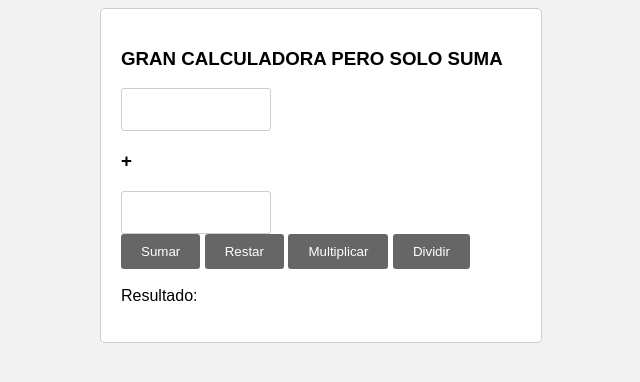
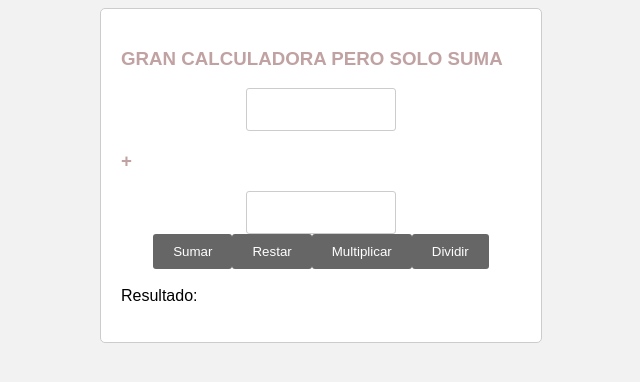
Before and after one commit to urbanoURN/pinilla, a plain HTML site: page html.html in a window 1280 px wide. Shown: the whole page, without its empty margins (319-959 px from the left). Drawn offline with Linux system fonts and the light colour scheme.

Commit message:
cambio css final

```diff
--- a/css.css
+++ b/css.css
@@ -2,6 +2,11 @@
 body {
     background-color: #f2f2f2;
     font-family: Arial, sans-serif;
+}
+
+
+h3 {
+    color: #c1a2a2;
 }
 
 
@@ -15,6 +20,7 @@ body {
 
 }
 
+
 input[type="number"] {
     width: 80px;
     padding: 5px;
@@ -22,6 +28,17 @@ input[type="number"] {
     border-radius: 3px;
     width: 25%;
     padding: 13px 24px;
+    display: flex;
+    justify-content: center;
+    align-items: center;
+    margin: 0 auto;
+}
+
+.botones {
+    display: flex;
+    justify-content: center;
+    align-items: center;
+    margin: 0 auto;
 }
 
 button {
```
